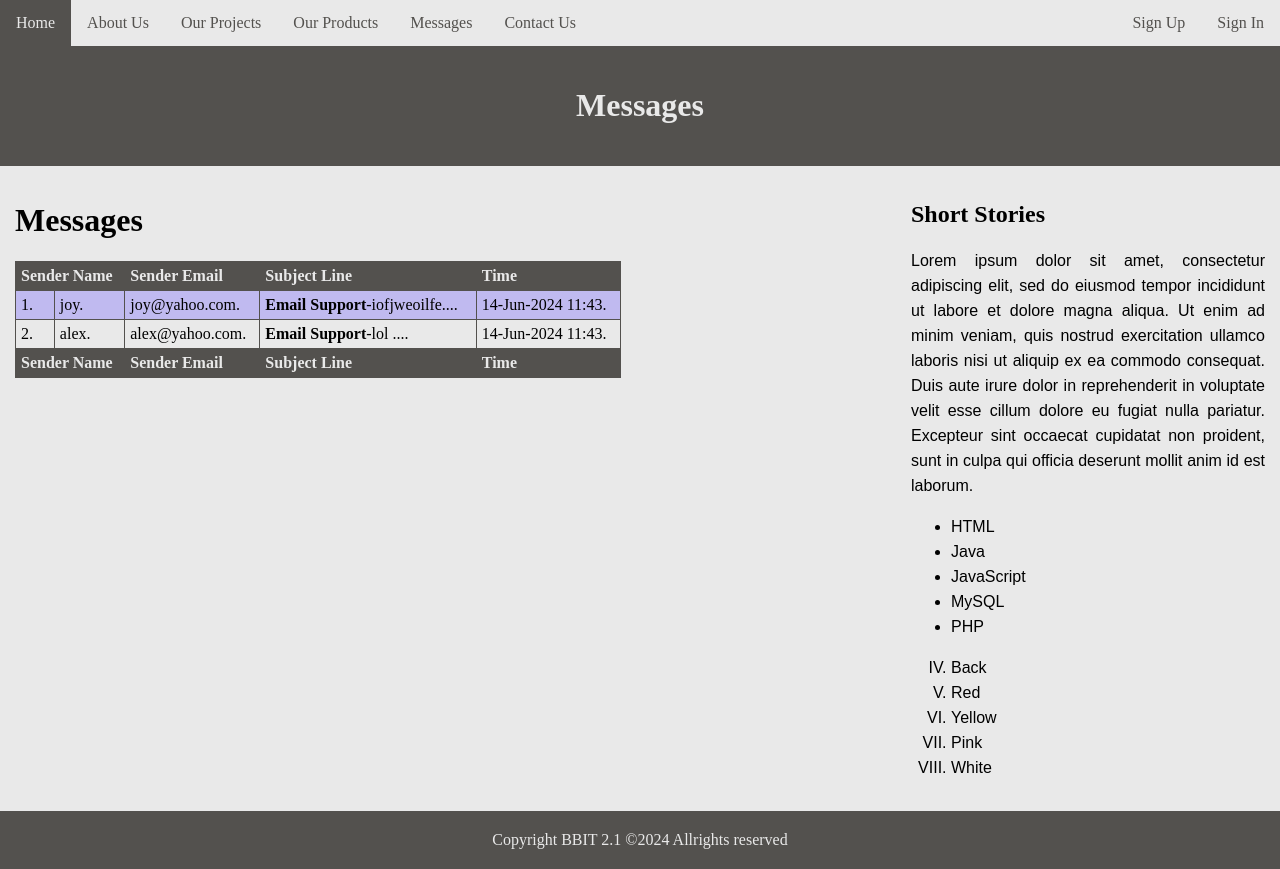
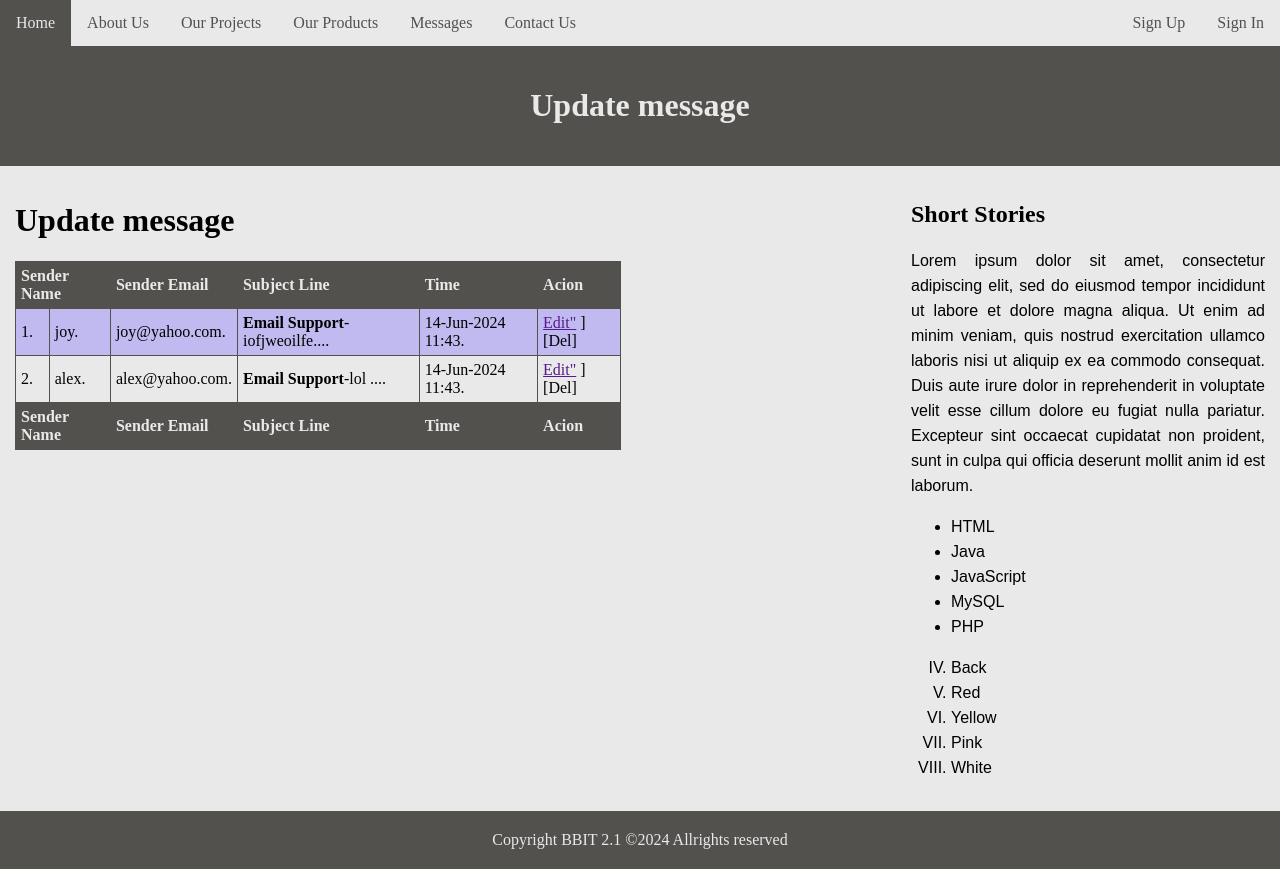
Before and after one commit to keith-oruo/project2, a PHP site: page /view_messages.php in a window 1280 px wide. Run offline with PHP 8.4, Linux system fonts and the light colour scheme; data comes from the database, SQL or seed files in the repository.

Commit message:
updated data which is stored in the database table

```diff
--- a/view_messages.php
+++ b/view_messages.php
@@ -2,13 +2,13 @@
 <?php require_once("Templates/nav.php");
 require_once ("db_connect.php");?>
 <link rel="stylesheet" href="css/style.css">
-
+<div class="row">
 <div class="banner">
-            <h1>Messages</h1>
+            <h1>Update message</h1>
         </div>
         <div class="row">
         <div class="content">
-            <h1>Messages</h1>
+            <h1>Update message</h1>
                 <table>
                     <thead>
                     <tr>
@@ -16,6 +16,7 @@ require_once ("db_connect.php");?>
                         <th>Sender Email</td>
                         <th>Subject Line</th>
                         <th>Time</th>
+                        <th>Acion</th>
                     </tr>
 </thead>
 <tbody>
@@ -33,7 +34,8 @@ $en++;
 <td><?php print $sel_msg_row["sender_email"]; ?>.</td>
 <td><?php print "<strong>" .$sel_msg_row["subject_line"]. '</strong>-'.  substr($sel_msg_row["text_message"],0 ,20). '...'; ?>.</td>
 <td><?php print date("d-M-Y H:i",strtotime($sel_msg_row["datecreated"])); ?>.</td>
-  </tr>
+<td> <a href =""<?php print $sel_msg_row["messageId"];?>">Edit"</a> ] [Del]
+</tr>
 
 <?php
 
@@ -49,6 +51,7 @@ $en++;
                         <th>Sender Email</td>
                         <th>Subject Line</th>
                         <th>Time</th>
+                        <th>Acion</th>
                     </tr>
 </thead>
                 </table>
```
Also changed, not shown: contacts.php (+19 -11 lines), 1 other file.
